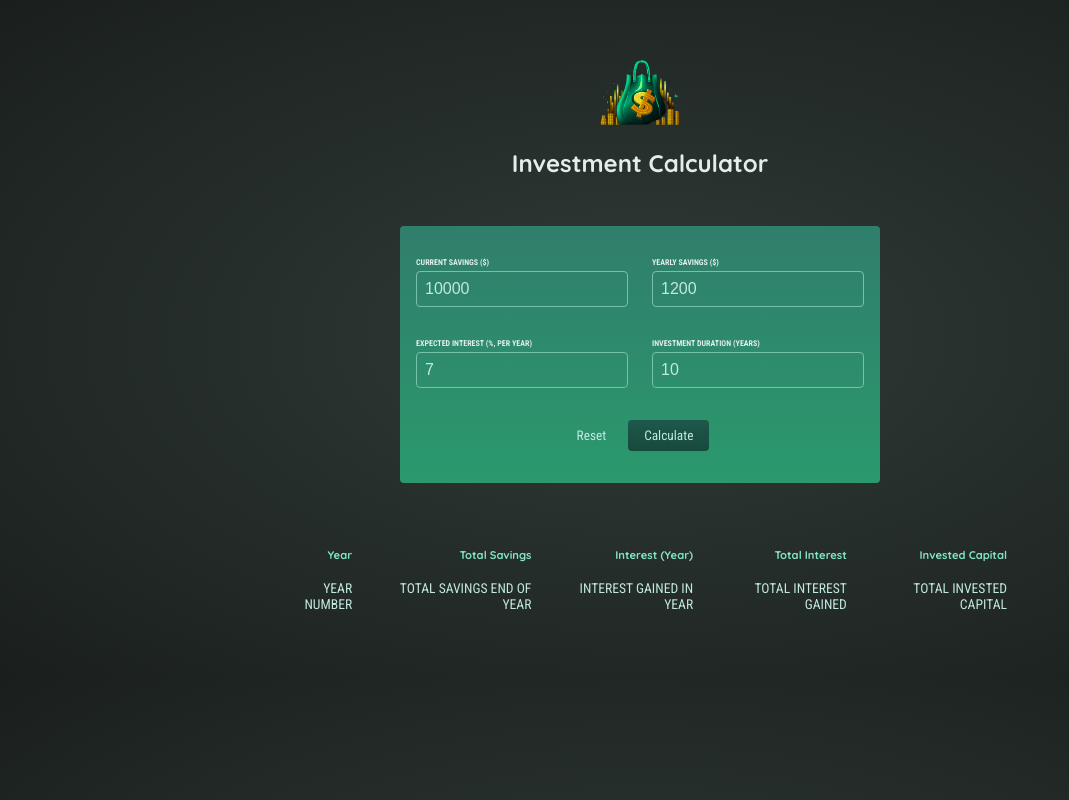
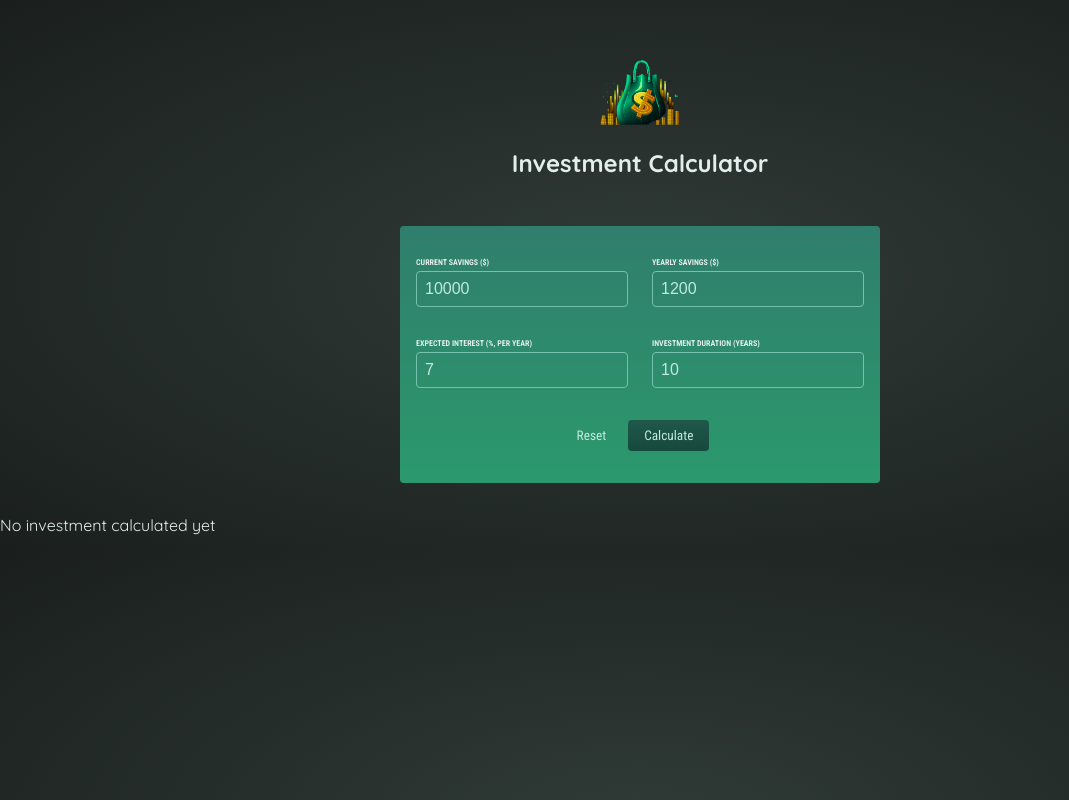
Before and after one commit to Ujjwalsharma7/Investment_Calculator, a React (Create React App) app: page / in a window 1280 px wide. Shown: the whole page, without its empty margins (0-1069 px from the left). Built offline with nearby package versions, Linux system fonts and the light colour scheme.

Commit message:
added text for no investmets

```diff
--- a/src/App.js
+++ b/src/App.js
@@ -38,8 +38,8 @@ const [userInput, setUserInput] = useState(null);
       <Header/>
 
       <UserInput onCalculate={calculateHandler}/>
-
-     <ResultsTable/>
+    {!userInput && <p> No investment calculated yet</p>}
+     {userInput && <ResultsTable/>}
     </div>
   );
 }
```
